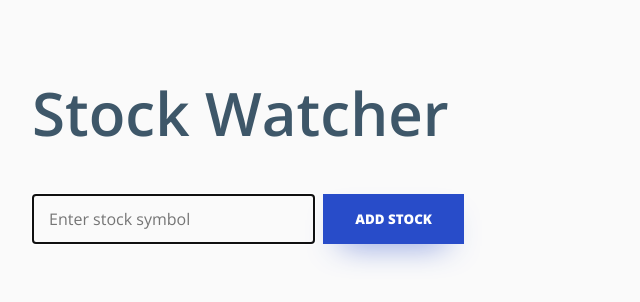
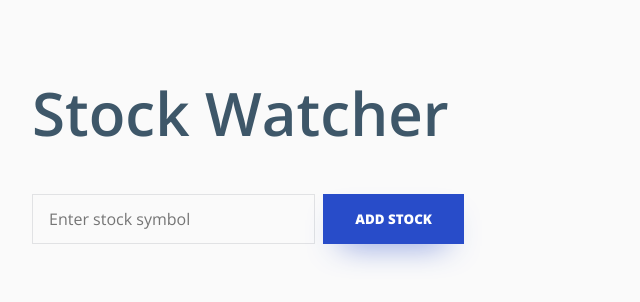
Before and after one commit to codyatwork/vue-stock-watcher, a Vue app: page / in a window 1280 px wide. Shown: the top 302 px of the page, without its empty margins (0-640 px from the left). Built offline with nearby package versions, Linux system fonts and the light colour scheme.

Commit message:
Removed autofocus and solidified dependencies

```diff
--- a/package.json
+++ b/package.json
@@ -8,6 +8,7 @@
     "lint": "vue-cli-service lint"
   },
   "dependencies": {
+    "@babel/core": "^7.15.8",
     "core-js": "^3.18.3",
     "vue": "^3.2.20"
   },
@@ -18,6 +19,7 @@
     "@vue/cli-service": "^5.0.0-beta.6",
     "@vue/compiler-sfc": "^3.2.20",
     "eslint": "^8.0.1",
+    "eslint-formatter-codeframe": "^7.32.1",
     "eslint-plugin-vue": "^7.19.1"
   },
   "eslintConfig": {
--- a/src/App.vue
+++ b/src/App.vue
@@ -8,7 +8,6 @@
       class="add-input"
       type="text"
       placeholder="Enter stock symbol"
-      autofocus
       :value="input"
       @input="input = $event.target.value.toUpperCase()"
     >
```
Also changed, not shown: 1 other file (tests, documents, lock files or other folders).
